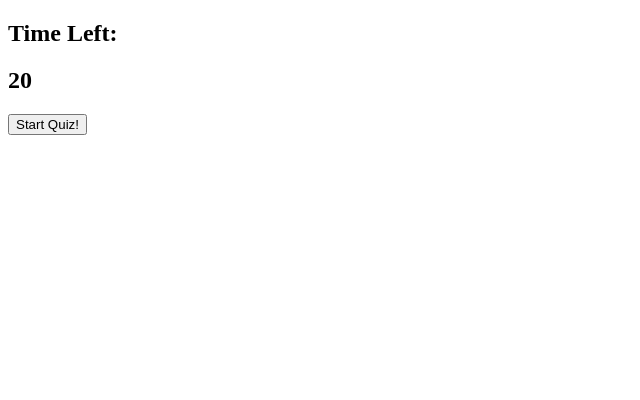
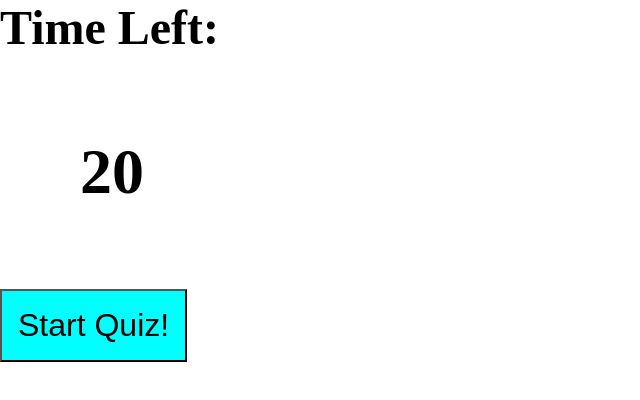
Before and after one commit to Trent1444/states-trivia-quiz, a plain HTML site: page index.html in a window 1280 px wide. Shown: the whole page, without its empty margins (0-640 px from the left). Drawn offline with Linux system fonts and the light colour scheme.

Commit message:
added basic styling and margin layout for counter

```diff
--- a/app.js
+++ b/app.js
@@ -16,7 +16,7 @@ function startTimer() {
   if (timeLeft === 0) {
     timeLeft = 20;
     timerId = setInterval(countDown, 1000);
-  } else if (timeLeft < 20) alert("The quiz has already been started");
+  } else if (timeLeft <= 20) alert("The quiz has already been started");
   else {
     timeLeft = 20;
     timerId = setInterval(countDown, 1000);
--- a/index.html
+++ b/index.html
@@ -8,8 +8,8 @@
     <link rel="stylesheet" href="style.css" />
   </head>
   <body>
-    <div class="topbar">
-      <h2>Time Left:</h2>
+    <div class="topBar">
+      <h2 id="timeLeftText">Time Left:</h2>
       <h2 id="timeLeft">20</h2>
     </div>
     <div class="mainContent">
--- a/style.css
+++ b/style.css
@@ -1,2 +1,44 @@
+*,
+*::before,
+*::after {
+  box-sizing: border-box;
+}
+
 body {
+  margin: 0;
 }
+
+.topBar {
+  margin: 0;
+  font-size: 2rem;
+}
+
+#timeLeft {
+  margin-top: 5rem;
+  align-items: center;
+  font-size: 4rem;
+  margin-bottom: 5rem;
+  margin-left: 5rem;
+}
+
+#timeLeftText {
+  margin: 0;
+}
+.mainContent {
+  /* margin-top: 7rem; */
+}
+
+.mainContent button {
+  justify-content: center;
+}
+
+#startQuiz {
+  font-size: 2rem;
+  padding: 1rem;
+  background-color: hsl(180, 100%, 50%);
+}
+
+#startQuiz:hover {
+  background-color: hsl(155, 100%, 50%);
+  transform: translateY(-3px);
+}
```
